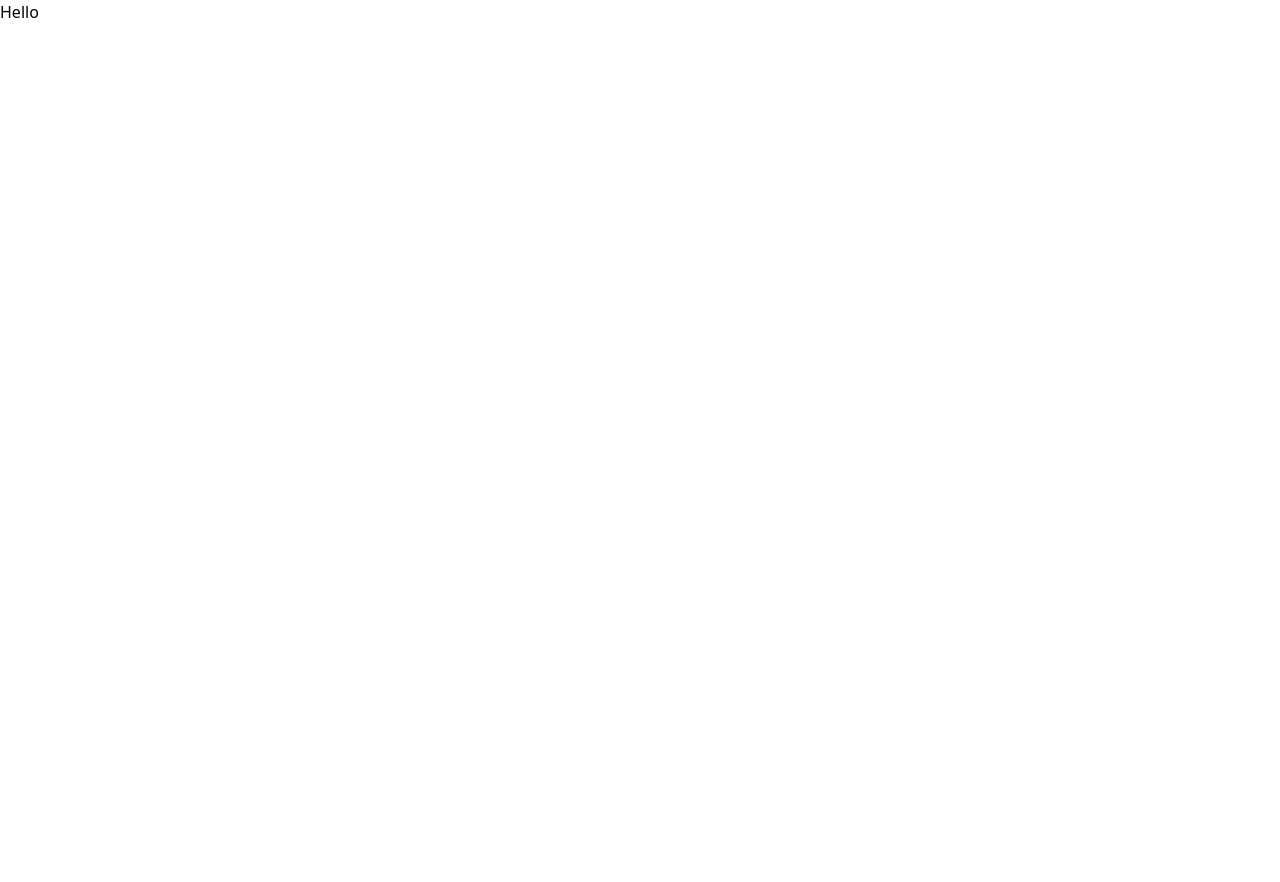
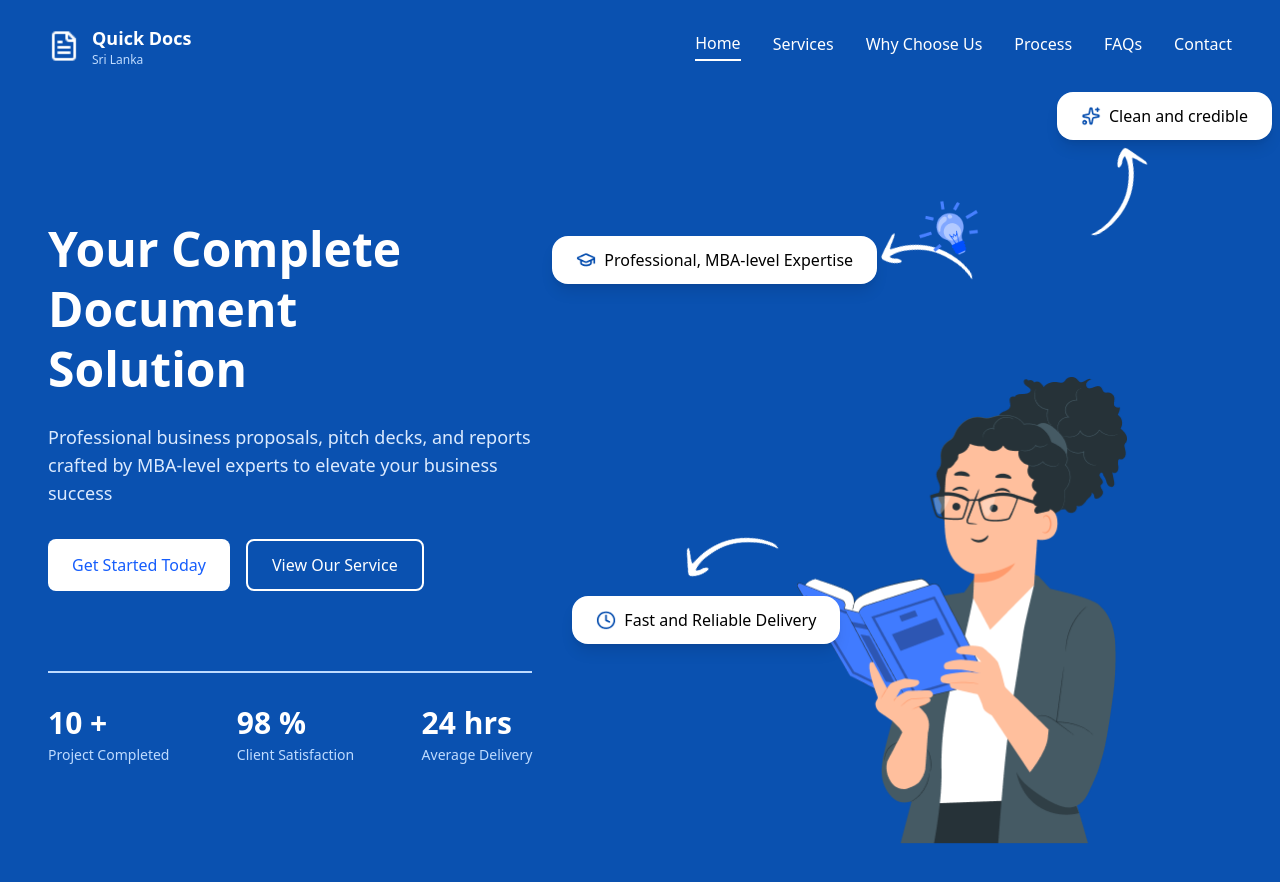
Before and after one commit to Cenzios/Quickdocs, a React (Vite) app: page / in a window 1280 px wide. Shown: the top 882 px of the page. Before the commit the page ends 800 px from the top, so only its background shows below. Built offline with nearby package versions, Linux system fonts and the light colour scheme.

Commit message:
Implement Home component with Header and Hero sections

```diff
--- a/src/App.jsx
+++ b/src/App.jsx
@@ -1,11 +1,8 @@
 import React from "react";
+import Home from "./pages/Home";
 
 const App = () => {
-  return (
-    <div>
-      <h1>Hello</h1>
-    </div>
-  );
+  return <Home />;
 };
 
 export default App;
--- /dev/null
+++ b/src/pages/Home.jsx
@@ -0,0 +1,16 @@
+import React from 'react'
+import Header from '../components/Header'
+import Hero from '../components/Hero'
+
+const Home = () => {
+  return (
+    <div className="min-h-screen bg-[#0A51B0]">
+      <div className="w-full max-w-[1400px] mx-auto">
+        <Header />
+        <Hero />
+      </div>
+    </div>
+  );
+}
+
+export default Home
```
